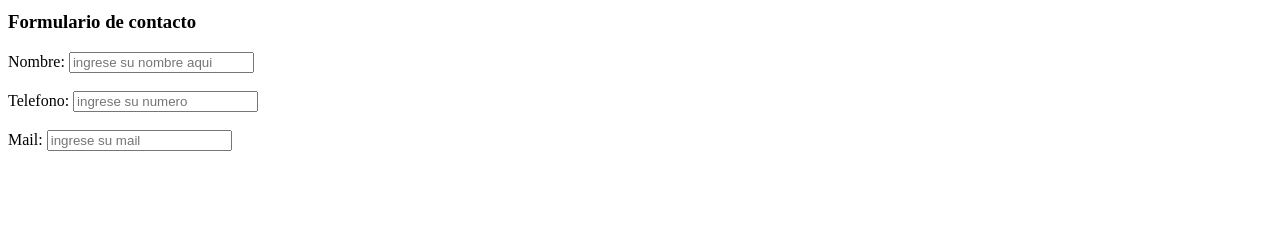
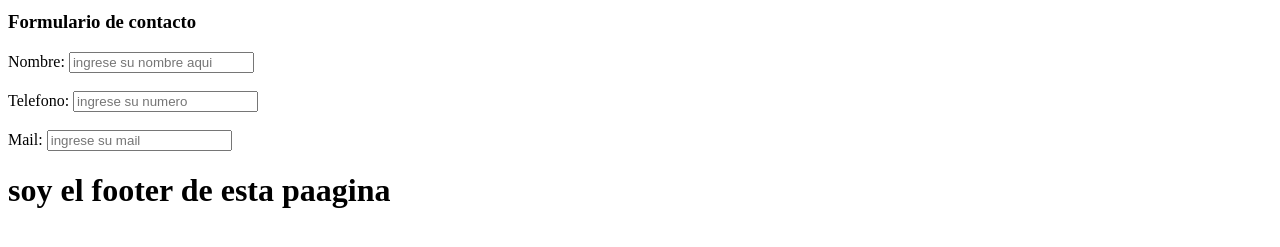
Before and after one commit to socarros02/prueba, a plain HTML site: page index/index.html in a window 1280 px wide. Shown: the part 327-574 px from the top of the page. Drawn offline with Linux system fonts and the light colour scheme.

Commit message:
agregue un footer

```diff
--- a/index/index.html
+++ b/index/index.html
@@ -35,6 +35,8 @@
             <label for="mail">Mail:</label>
             <input id="mail" type="email" placeholder="ingrese su mail" >
         </form>
-
+        <footer>
+            <h1>soy el footer de esta paagina</h1>
+        </footer>
 </body>
 </html>
```
